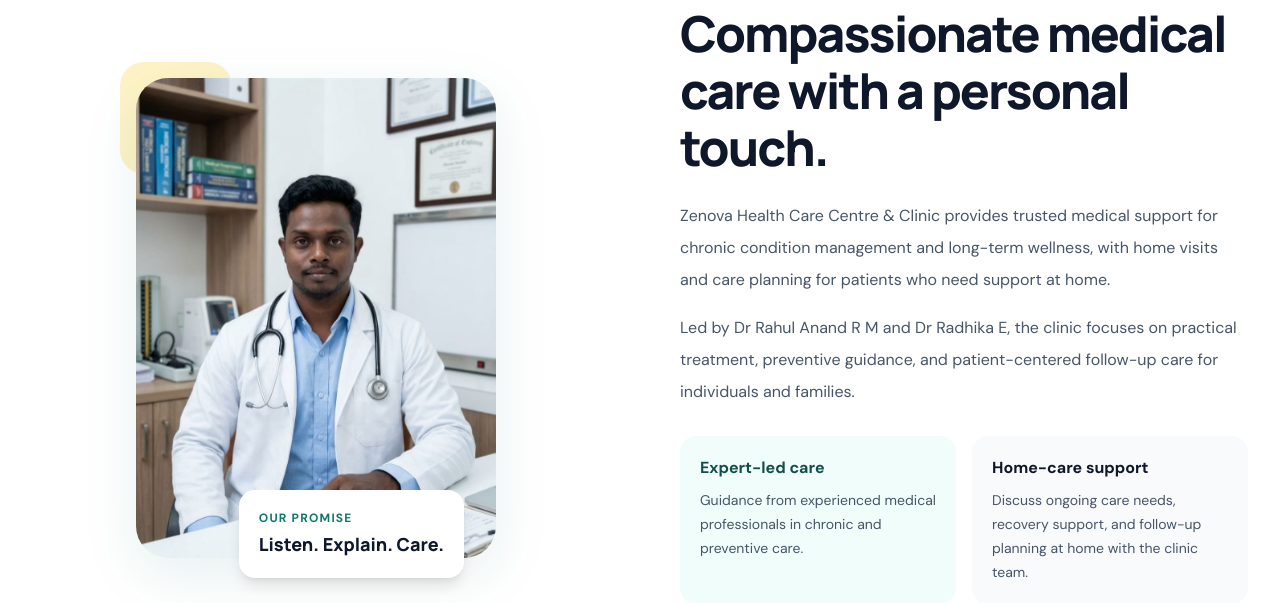
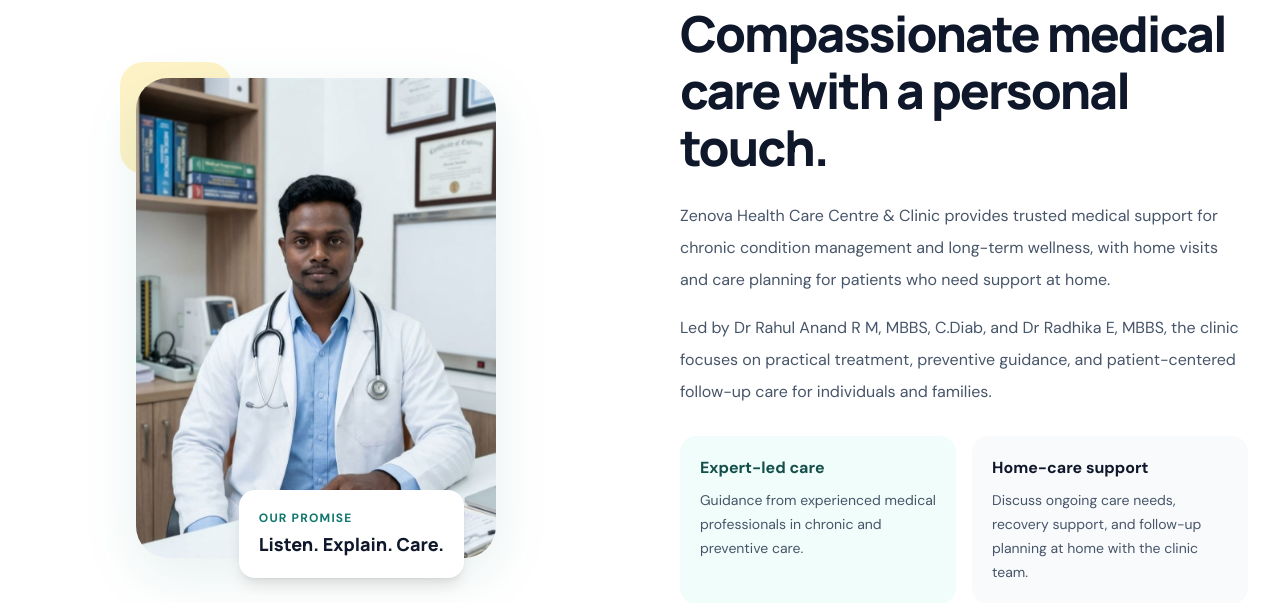
Before and after one commit to Zebratechpro/clinic_website, a Flask app: page / in a window 1280 px wide. Shown: the part 1056-1659 px from the top of the page. Run offline with Flask 3, Linux system fonts and the light colour scheme; parts of the project's set-up code (start-up, migrations or seed data) failed here and were passed over; some libraries are stand-ins or nearby versions.

Commit message:
MBBS Final Push

```diff
--- a/static/js/i18n.js
+++ b/static/js/i18n.js
@@ -34,7 +34,7 @@
     "ABOUT THE CLINIC": "கிளினிக்கைப் பற்றி",
     "Compassionate medical care with a personal touch.": "அக்கறையும் தனிப்பட்ட கவனமும் கொண்ட மருத்துவப் பராமரிப்பு.",
     "Zenova Health Care Centre & Clinic provides trusted medical support for chronic condition management and long-term wellness, with home visits and care planning for patients who need support at home.": "நீண்டகால உடல்நலப் பராமரிப்பு மற்றும் நாள்பட்ட நோய் மேலாண்மைக்கான நம்பகமான மருத்துவ உதவியை ஜெனோவா மருத்துவ மையம் வழங்குகிறது. வீட்டில் உதவி தேவைப்படுவோருக்கு வீட்டு வருகை மற்றும் பராமரிப்புத் திட்டங்களும் வழங்கப்படுகின்றன.",
-    "Led by Dr Rahul Anand R M and Dr Radhika E, the clinic focuses on practical treatment, preventive guidance, and patient-centered follow-up care for individuals and families.": "டாக்டர் ராகுல் ஆனந்த் R M மற்றும் டாக்டர் ராதிகா E தலைமையில், நடைமுறை சிகிச்சை, தடுப்பு வழிகாட்டுதல் மற்றும் தனிநபர், குடும்பங்களுக்கான தொடர் பராமரிப்பில் கிளினிக் கவனம் செலுத்துகிறது.",
+    "Led by Dr Rahul Anand R M, MBBS, C.Diab, and Dr Radhika E, MBBS, the clinic focuses on practical treatment, preventive guidance, and patient-centered follow-up care for individuals and families.": "MBBS, C.Diab பட்டம் பெற்ற டாக்டர் ராகுல் ஆனந்த் R M மற்றும் MBBS பட்டம் பெற்ற டாக்டர் ராதிகா E தலைமையில், நடைமுறை சிகிச்சை, தடுப்பு வழிகாட்டுதல் மற்றும் தனிநபர், குடும்பங்களுக்கான தொடர் பராமரிப்பில் கிளினிக் கவனம் செலுத்துகிறது.",
     "Expert-led care": "மருத்துவர் வழிநடத்தும் பராமரிப்பு",
     "Guidance from experienced medical professionals in chronic and preventive care.": "நாள்பட்ட நோய் மற்றும் தடுப்பு மருத்துவத்தில் அனுபவமுள்ள மருத்துவர்களின் வழிகாட்டுதல்.",
     "Home-care support": "வீட்டு மருத்துவப் பராமரிப்பு",
--- a/templates/index.html
+++ b/templates/index.html
@@ -114,7 +114,7 @@
           <p class="section-kicker">ABOUT THE CLINIC</p>
           <h2 class="section-title mt-3">Compassionate medical care with a personal touch.</h2>
           <p class="mt-6 leading-8 text-slate-600">Zenova Health Care Centre & Clinic provides trusted medical support for chronic condition management and long-term wellness, with home visits and care planning for patients who need support at home.</p>
-          <p class="mt-4 leading-8 text-slate-600">Led by Dr Rahul Anand R M and Dr Radhika E, the clinic focuses on practical treatment, preventive guidance, and patient-centered follow-up care for individuals and families.</p>
+          <p class="mt-4 leading-8 text-slate-600">Led by Dr Rahul Anand R M, MBBS, C.Diab, and Dr Radhika E, MBBS, the clinic focuses on practical treatment, preventive guidance, and patient-centered follow-up care for individuals and families.</p>
           <div class="mt-7 grid gap-4 sm:grid-cols-2">
             <div class="rounded-2xl bg-clinic-50 p-5"><p class="font-bold text-clinic-900">Expert-led care</p><p class="mt-2 text-sm leading-6 text-slate-600">Guidance from experienced medical professionals in chronic and preventive care.</p></div>
             <div class="rounded-2xl bg-slate-50 p-5"><p class="font-bold text-slate-900">Home-care support</p><p class="mt-2 text-sm leading-6 text-slate-600">Discuss ongoing care needs, recovery support, and follow-up planning at home with the clinic team.</p></div>
@@ -284,7 +284,7 @@
               <div class="flex gap-4"><span class="contact-icon">☏</span><div><p class="font-bold">Phone</p><a href="tel:+91 9994044418" class="mt-1 block text-sm text-teal-50/75 hover:text-white">+91 99940 44418</a></div></div>
               <div class="flex gap-4"><span class="contact-icon">✉</span><div><p class="font-bold">Email</p><a href="mailto:zenovahcc@gmail.com" class="mt-1 block break-all text-sm text-teal-50/75 hover:text-white">zenovahcc@gmail.com</a></div></div>
               <div class="flex gap-4"><span class="contact-icon"><svg viewBox="0 0 24 24" fill="none" stroke="currentColor" stroke-width="1.8" stroke-linecap="round" stroke-linejoin="round" aria-hidden="true"><rect x="3" y="3" width="18" height="18" rx="5"/><circle cx="12" cy="12" r="4"/><circle cx="17.5" cy="6.5" r=".8" fill="currentColor" stroke="none"/></svg></span><div><p class="font-bold">Instagram</p><a href="https://www.instagram.com/zenova_hcc?mdxt=cmRtODdxaGVvZXJ6" target="_blank" rel="noopener noreferrer" class="mt-1 block text-sm text-teal-50/75 hover:text-white" aria-label="Follow Zenova Health Care Centre on Instagram">Follow us on Instagram</a></div></div>
-              <div class="flex gap-4"><span class="contact-icon">👩‍⚕️</span><div><p class="font-bold">Doctors</p><p class="mt-1 max-w-sm text-sm leading-6 text-teal-50/75">Dr Rahul Anand R M<br>Dr Radhika E</p></div></div>
+              <div class="flex gap-4"><span class="contact-icon">👩‍⚕️</span><div><p class="font-bold">Doctors</p><p class="mt-1 max-w-sm text-sm leading-6 text-teal-50/75">Dr Rahul Anand R M, MBBS, C.Diab<br>Dr Radhika E, MBBS</p></div></div>
             </div>
             <a href="https://wa.me/919994044418?text=Hello%2C%20I%20would%20like%20to%20enquire%20about%20an%20appointment." target="_blank" rel="noopener noreferrer" class="mt-9 inline-flex items-center gap-3 rounded-full bg-white px-6 py-3 font-bold text-clinic-900 transition hover:bg-teal-50"><span class="text-xl">☏</span> Chat on WhatsApp</a>
           </div>
```
